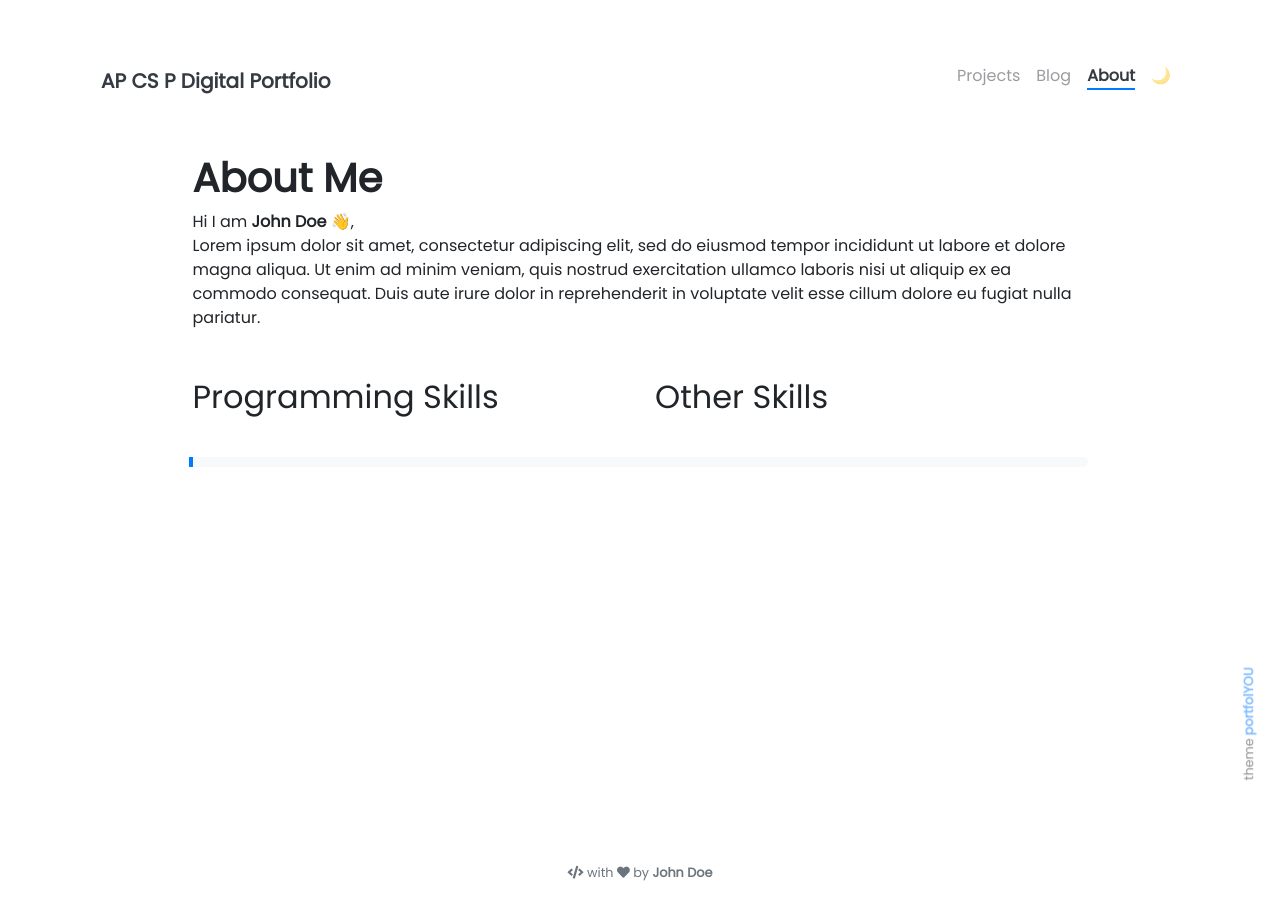
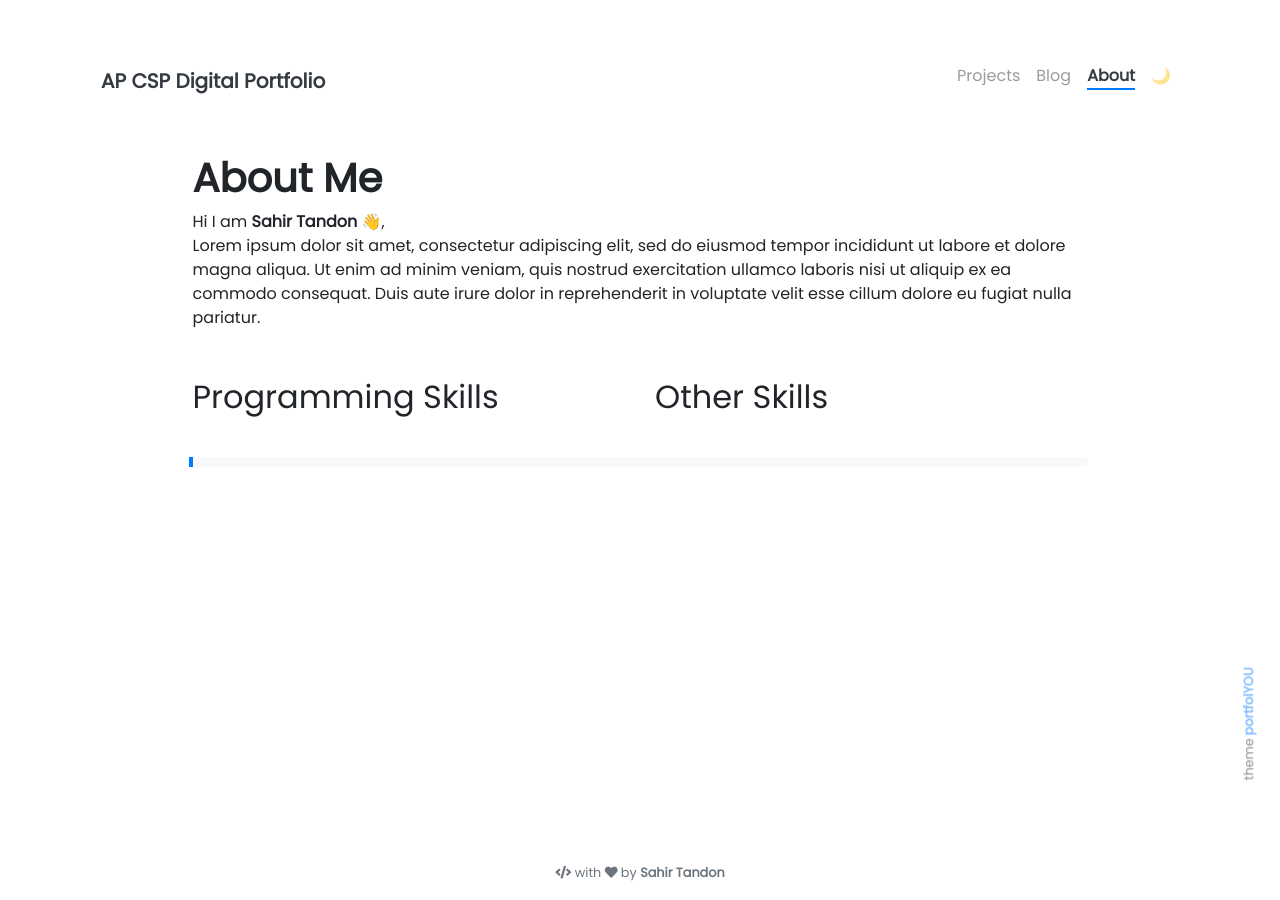
Before and after one commit to shirtandon/shirtandon.github.io, a Jekyll site: the page built from pages/about.md, in a window 1280 px wide. Built offline with Jekyll 4.4.1, drawn with Linux system fonts in a browser that asks for light colours; nearby versions of some CDN libraries; emoji names are drawn with the system emoji font.

Commit message:
Personalize config file

```diff
--- a/_config.yml
+++ b/_config.yml
@@ -1,9 +1,7 @@
 ### Site Settings ###
-title               : AP CS P Digital Portfolio
+title               : AP CSP Digital Portfolio
 description         : >-
-                      I turn coffee :coffee: into code,
-                      use tabs over spaces
-                      and never broke production.
+                      I'm Sahir Tandon, a junior at Richland High School.
 baseurl             : ""                     # Change to empty quotes if you are hosting your site at <your-username>.github.io directly
 repository          : shirtandon/shirtandon.github.io     # Change to <your-username>/<your-username>.github.io (or remove it if you don't need remote projects)
 remote_theme        : YoussefRaafatNasry/portfolYOU
@@ -19,29 +17,28 @@
 nav_exclude:                                            # The following paths are excluded from navbar
   - pages/tags.html
   - pages/404.html
-  - pages/index.md                        # For Documentation Only
+  - pages/index.md
 
 
 ### Author Info ###
 author:
-  name              : John Doe
-  image             : https://i.imgur.com/uyDNQnn.jpg
-  behance           : your_username
+  name              : Sahir Tandon
+  image             : https://www.firehero.org/wp-content/uploads/2014/06/olsen_jeffrey.jpg
+# behance           : your_username
 # dribbble          : your_username
-  email             : username@domain.com
-  facebook          : your_username
-  github            : your_username
+  email             : sahir.tandon@students.rsd.edu
+  github            : shirtandon
 # gitlab            : your_username
 # instagram         : your_username
 # kaggle            : your_username
-  linkedin          : your_username
-  medium            : your_username
+# linkedin          : your_username
+# medium            : your_username
 # soundcloud        : your_username
 # spotify           : your_username
 # stackoverflow     : your_user_id
 # tumblr            : your_username.tumblr.com
 # twitch            : your_username
-  twitter           : your_username
+# twitter           : your_username
 # vimeo             : your_username
 # youtube           : your_channel_name
 # keybase           : your_username
@@ -61,8 +58,8 @@
 
 
 ### Disqus ###
-disqus:
-  shortname: your-short-name-disqus                     # Your website Shortname on disqus
+# disqus:
+#   shortname: your-short-name-disqus                     # Your website Shortname on disqus
 
 
 ### Analytics ###
@@ -74,7 +71,7 @@
 
 ### Buy me a coffee ###
 # See https://www.buymeacoffee.com/
-buymeacoffee:
+# buymeacoffee:
   enabled: false
   username: your_username
   color: "#007bff"
```
